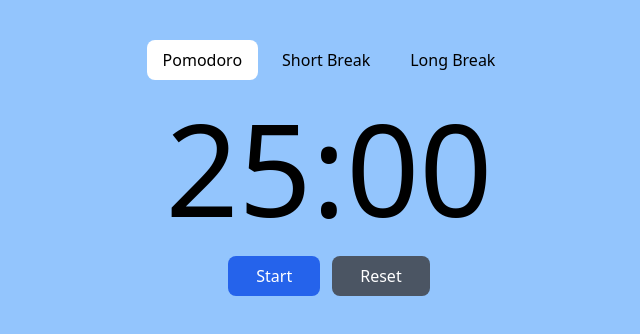
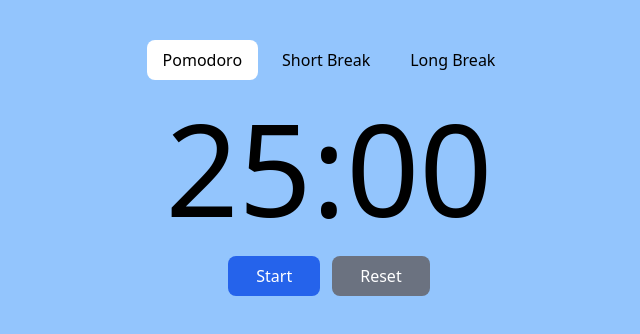
Before and after one commit to adhingra86/pomodoro, a React (Vite) app: page / in a window 1280 px wide. Shown: the top 334 px of the page, without its empty margins (311-951 px from the left). Built offline with nearby package versions, Linux system fonts and the light colour scheme.

Commit message:
- update bgcolor

```diff
--- a/src/components/button.tsx
+++ b/src/components/button.tsx
@@ -15,7 +15,7 @@
     <button
       onClick={onClick}
       className={`${
-        backgroundColor || "bg-gray-600"
+        backgroundColor || "bg-gray-500"
       }  text-white py-2 px-7 rounded-lg`}
     >
       {buttonText}
```
